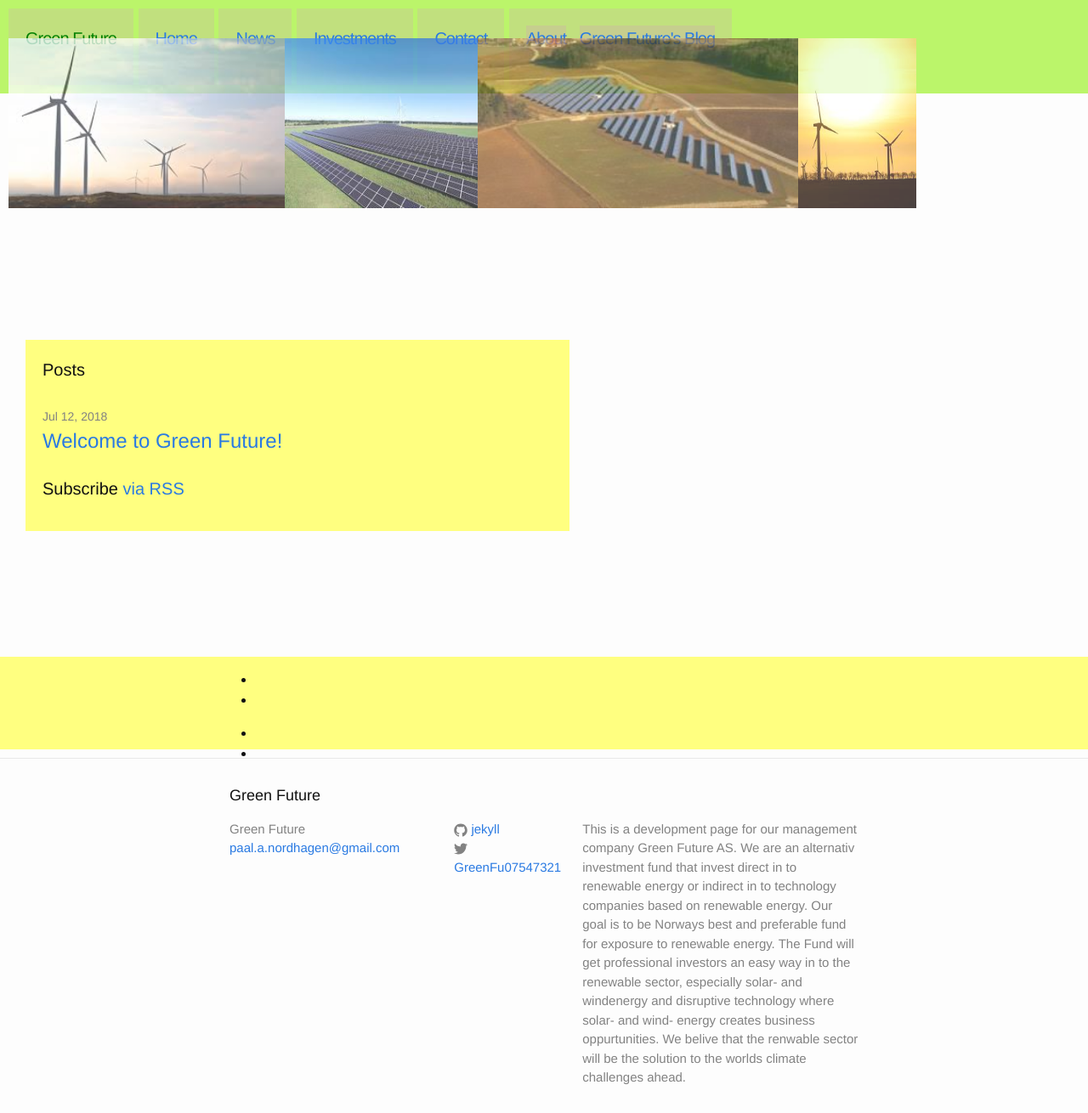
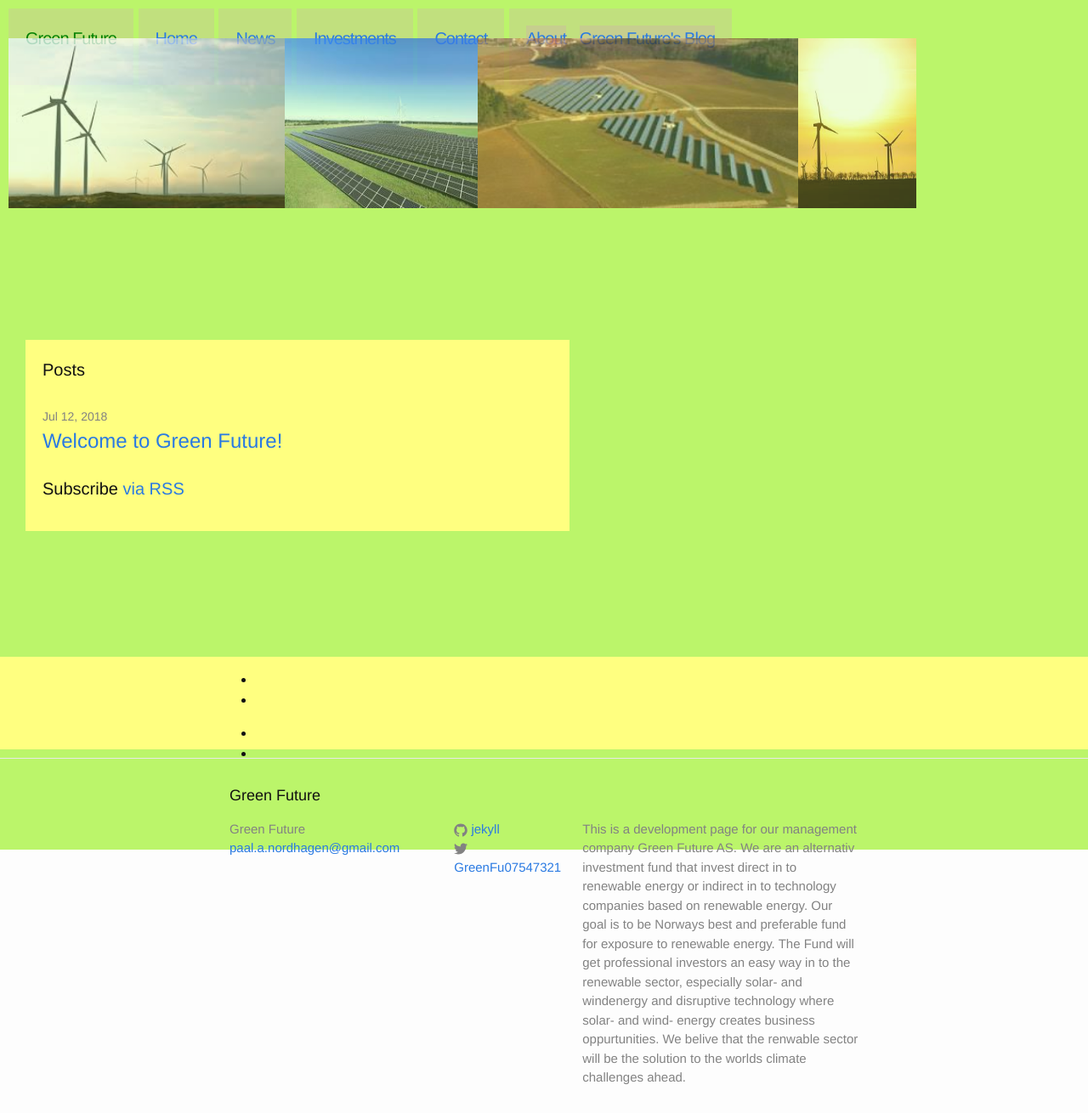
Before and after one commit to Paal-August/Paal-August.github.io, a Jekyll site: the page built from index.html, in a window 1280 px wide and 1310 px high. Shown: the whole window at 85% size. Built offline with Jekyll 4.4.1, drawn with Linux system fonts in a browser that asks for light colours.

Commit message:
Update _layout.scss

```diff
--- a/_sass/_layout.scss
+++ b/_sass/_layout.scss
@@ -9,6 +9,7 @@
   margin: auto;
   grid-gap: 10px;
   grid-template: repeat(20, 1fr) / repeat(7, 1fr);
+  background-color:#BBF56A;
 /*  justify-content:space-around;
     background-color:rgb(255, 255, 128);*/
 
```
